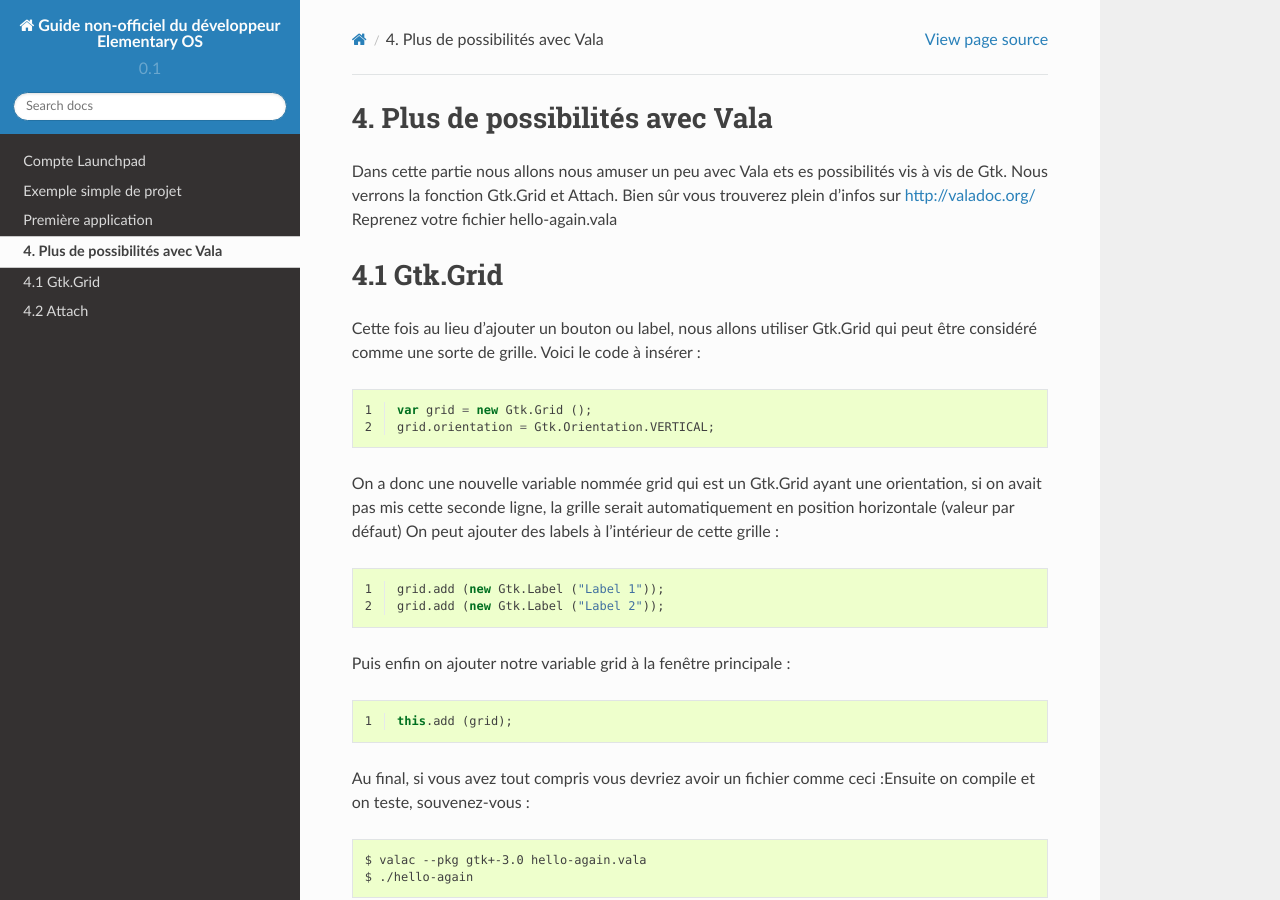
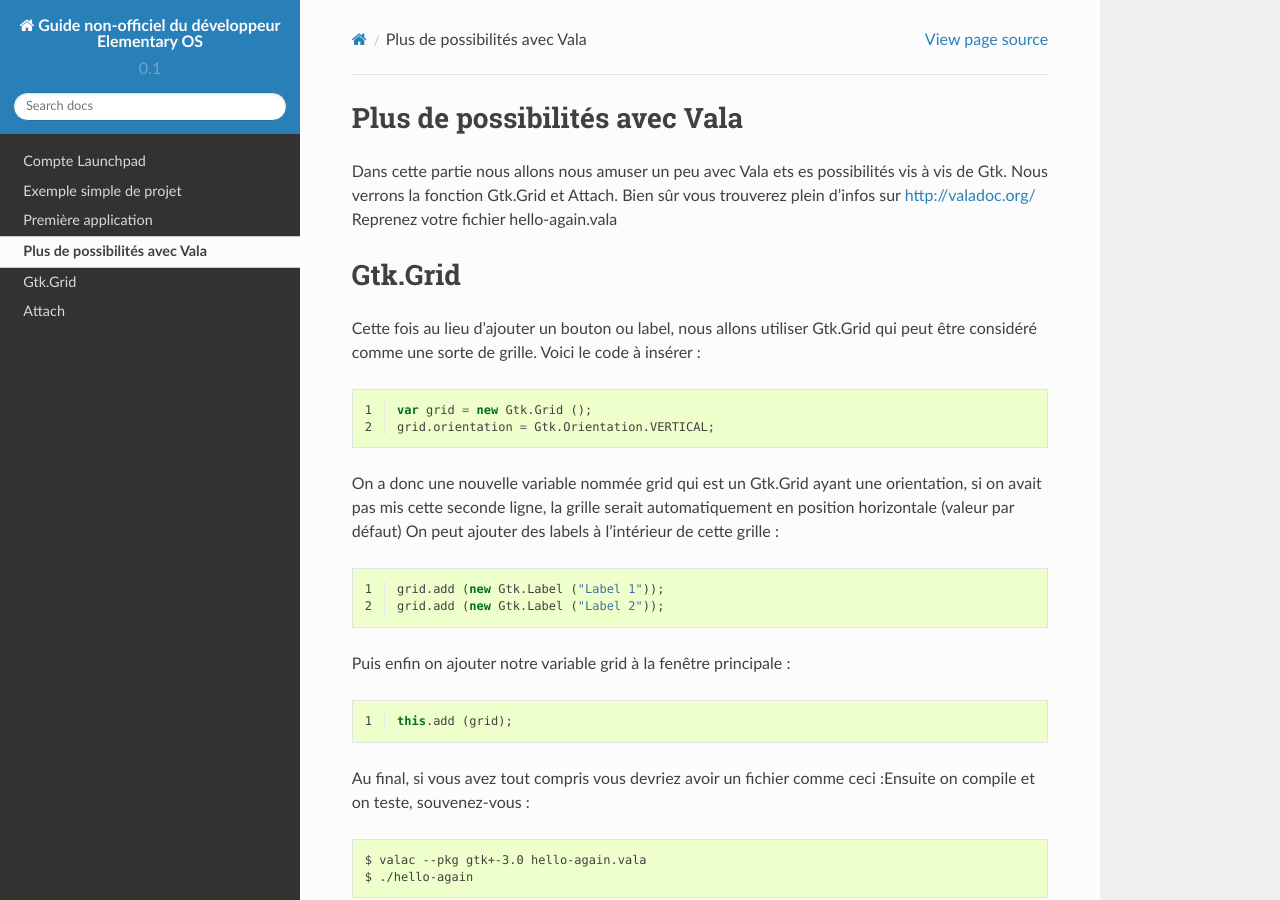
Before and after one commit to elementary-fr/elementaryos-fr-doc, a Sphinx documentation site: the page built from source/plus-de-possibilites-avec-vala.rst, in a window 1280 px wide and 900 px high. Built offline with Sphinx 7.4.7 and the Read the Docs theme 2.0.0, drawn with Linux system fonts in a browser that asks for light colours.

Commit message:
Update plus-de-possibilites-avec-vala.rst
modification des Titres

```diff
--- a/source/plus-de-possibilites-avec-vala.rst
+++ b/source/plus-de-possibilites-avec-vala.rst
@@ -1,13 +1,13 @@
-4. Plus de possibilités avec Vala
-=================================
+Plus de possibilités avec Vala
+==============================
 
 Dans cette partie nous allons nous amuser un peu avec Vala ets es possibilités vis à vis de Gtk.
 Nous verrons la fonction Gtk.Grid et Attach. Bien sûr vous trouverez plein d'infos sur
 http://valadoc.org/
 Reprenez votre fichier hello-again.vala
 
-4.1 Gtk.Grid
-============
+Gtk.Grid
+========
 
 Cette fois au lieu d'ajouter un bouton ou label, nous allons utiliser Gtk.Grid qui peut être
 considéré comme une sorte de grille. Voici le code à insérer :
@@ -96,8 +96,8 @@
 Amusez-vous à changer des valeurs, par exemple le sensitive sur true, virer la ligne de position
 verticale...etc :-)
 
-4.2 Attach
-==========
+Attach
+======
 
 Nous allons voir la méthode de placement des widgets par la fonction attach.
 On vas tester une autre grille :
```
